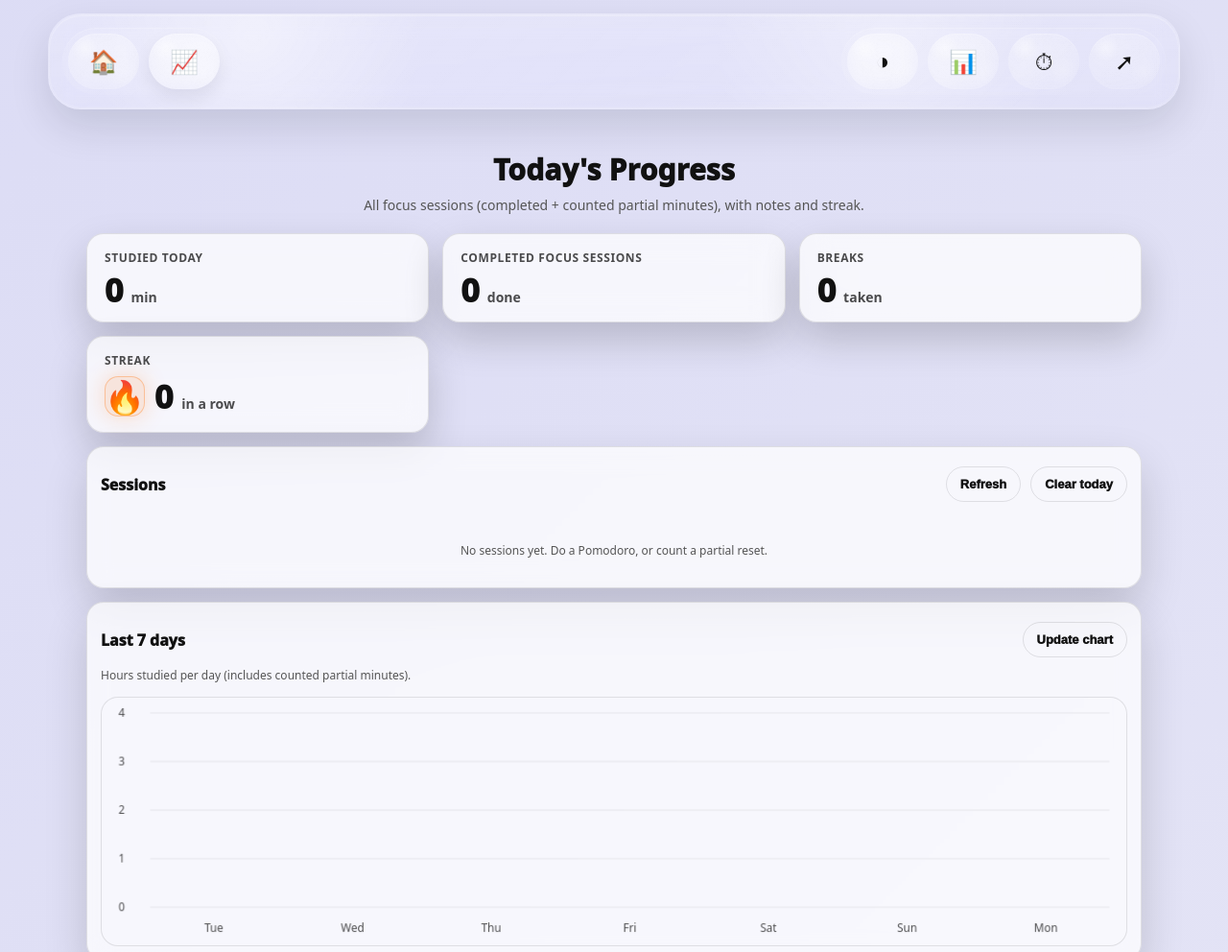
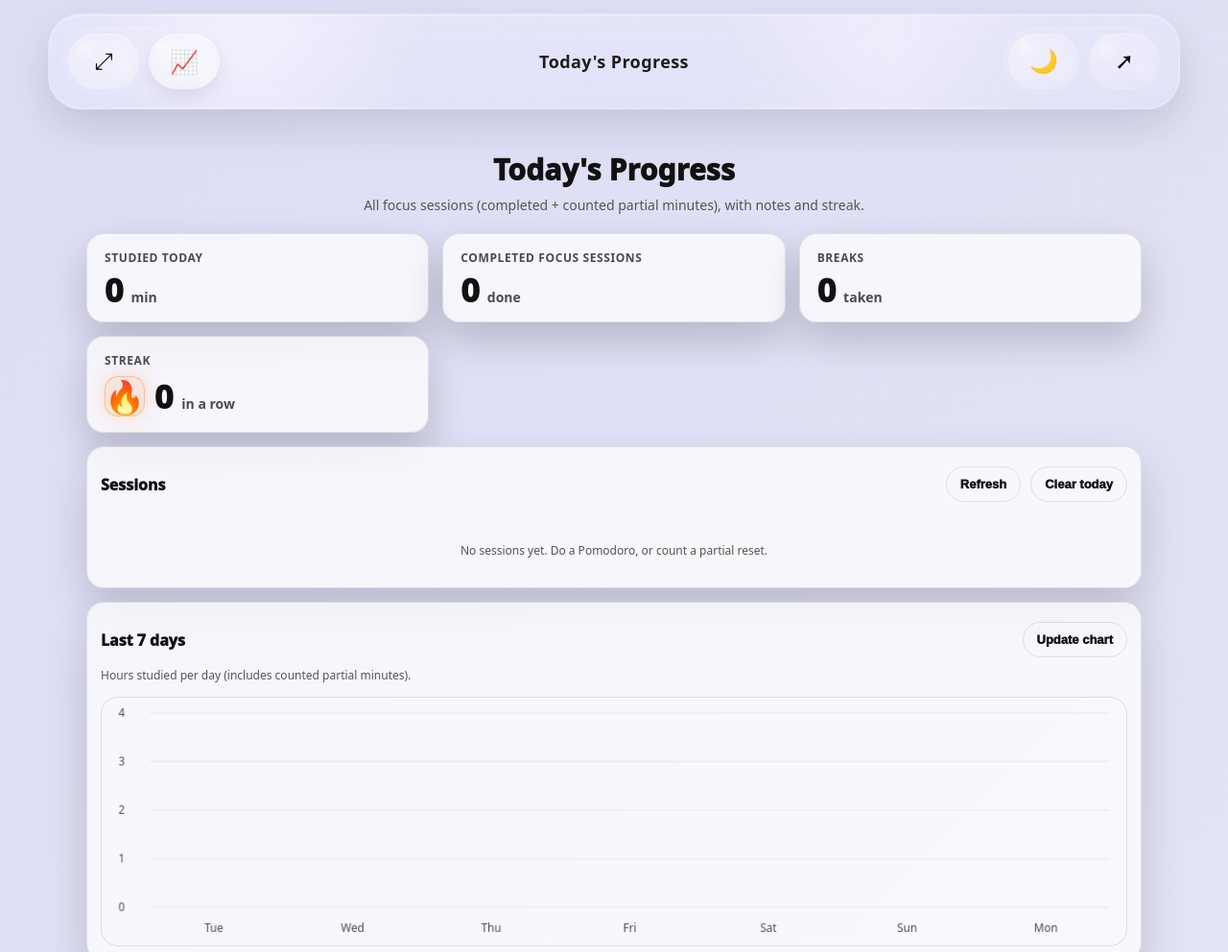
Before and after one commit to RaktheshTG/UniFocus, a plain HTML site: page FrontEnd/progress.html in a window 1280 px wide. Shown: the top 992 px of the page at 96% size. Drawn offline with Linux system fonts and the light colour scheme.

Commit message:
Navbar for all pages properly fixed

```diff
--- /dev/null
+++ b/FrontEnd/css/app-nav.css
@@ -0,0 +1,34 @@
+/* Shared navbar styles for the post-login app pages.
+   - Adds the .nav-center (with title) and .nav-orb-icon (compact orb)
+     used by the new entity navbar layout.
+   - These rules are intentionally generic so they work on top of
+     each page's own .navbar / .nav-pill-bar / .nav-orb styles. */
+
+.nav-center{
+  flex:1 1 auto;
+  display:flex;
+  justify-content:center;
+  align-items:center;
+  min-width:0;
+  padding:0 12px;
+  pointer-events:none;
+}
+
+.nav-center-title{
+  font-size:18px;
+  font-weight:800;
+  letter-spacing:0.4px;
+  text-align:center;
+  white-space:nowrap;
+  overflow:hidden;
+  text-overflow:ellipsis;
+  max-width:100%;
+  color:inherit;
+}
+
+.nav-orb-icon{
+  width:46px;
+  height:46px;
+  min-height:46px;
+  padding:0;
+}
--- a/FrontEnd/css/dashboard.css
+++ b/FrontEnd/css/dashboard.css
@@ -162,6 +162,35 @@
       box-shadow:inset 0 1px 0 rgba(255,255,255,0.16);
       position:relative;
       z-index:2;
+    }
+
+    .nav-center{
+      flex:1;
+      display:flex;
+      justify-content:center;
+      align-items:center;
+      pointer-events:none;
+      min-width:0;
+    }
+
+    .nav-center-title{
+      font-size:18px;
+      font-weight:800;
+      letter-spacing:0.4px;
+      color:var(--nav-ink);
+      text-align:center;
+      white-space:nowrap;
+      overflow:hidden;
+      text-overflow:ellipsis;
+      max-width:100%;
+      padding:0 14px;
+    }
+
+    .nav-orb-icon{
+      width:46px;
+      height:46px;
+      min-height:46px;
+      padding:0;
     }
 
     .nav-orb{
--- /dev/null
+++ b/FrontEnd/js/app-nav.js
@@ -0,0 +1,32 @@
+// Shared navbar helpers for all post-login pages.
+// Provides: goDashboard, logout, theme sync.
+
+function goDashboard(){
+  window.location.href = "dashboard.html";
+}
+
+function logout(){
+  ["user_id","full_name","email"].forEach(function(key){
+    localStorage.removeItem(key);
+  });
+  window.location.href = "login page.html";
+}
+
+// Ensure navbar theme glyph stays in sync across pages that define
+// their own setThemeUi (some pages use themeGlyph/themeHint like
+// dashboard/pomodoro; others use a single #themeBtn like navbar.js).
+function syncNavbarTheme(){
+  const theme = document.documentElement.getAttribute("data-theme") || "light";
+  const glyph = document.getElementById("themeGlyph");
+  const hint = document.getElementById("themeHint");
+  if(glyph) glyph.textContent = theme === "dark" ? "\u2600\uFE0F" : "\uD83C\uDF19";
+  if(hint) hint.textContent = theme === "dark" ? "Light" : "Dark";
+}
+
+(function(){
+  const saved = localStorage.getItem("theme");
+  if(saved){
+    document.documentElement.setAttribute("data-theme", saved);
+  }
+  syncNavbarTheme();
+})();
--- a/FrontEnd/js/progress.js
+++ b/FrontEnd/js/progress.js
@@ -251,20 +251,25 @@
       refresh();
     }
 
+    function syncThemeUi(theme){
+      const glyph=document.getElementById("themeGlyph");
+      const hint=document.getElementById("themeHint");
+      if(glyph) glyph.textContent=theme==="dark"?"\u2600\uFE0F":"\uD83C\uDF19";
+      if(hint) hint.textContent=theme==="dark"?"Light":"Dark";
+    }
+
     function toggleTheme(){
       const current=document.documentElement.getAttribute("data-theme");
       const next=current==="dark"?"light":"dark";
       document.documentElement.setAttribute("data-theme",next);
       localStorage.setItem("theme",next);
-      document.getElementById("themeBtn").textContent=next==="dark"?"Light":"Dark";
+      syncThemeUi(next);
     }
 
     (function init(){
-      const saved=localStorage.getItem("theme");
-      if(saved){
-        document.documentElement.setAttribute("data-theme",saved);
-        document.getElementById("themeBtn").textContent=saved==="dark"?"Light":"Dark";
-      }
+      const saved=localStorage.getItem("theme")||"light";
+      document.documentElement.setAttribute("data-theme",saved);
+      syncThemeUi(saved);
       document.getElementById("year").textContent=new Date().getFullYear();
       refresh();
       renderChart();
--- a/FrontEnd/progress.html
+++ b/FrontEnd/progress.html
@@ -4,40 +4,36 @@
   <title>Today's Progress • UniFocus</title>
   <meta name="viewport" content="width=device-width, initial-scale=1.0">
   <link rel="stylesheet" href="css/progress.css">
+  <link rel="stylesheet" href="css/app-nav.css">
 </head>
 
 <body>
   <div class="navbar">
     <div class="nav-side nav-left">
       <div class="nav-pill-bar">
-        <a class="nav-orb" href="index.html" aria-label="Home">
-          <span class="nav-emoji">&#127968;</span>
-          <span class="nav-orb-label">Home</span>
-        </a>
+        <button class="nav-orb" type="button" onclick="goDashboard()" aria-label="Back">
+          <span class="nav-emoji">&#10530;</span>
+          <span class="nav-orb-label">Back</span>
+        </button>
         <a class="nav-orb active" href="progress.html" aria-label="Progress">
           <span class="nav-emoji">&#128200;</span>
           <span class="nav-orb-label">Progress</span>
         </a>
       </div>
     </div>
+    <div class="nav-center">
+      <span class="nav-center-title">Today's Progress</span>
+    </div>
     <div class="nav-side nav-right">
       <div class="nav-pill-bar">
         <button class="nav-orb" type="button" onclick="toggleTheme()" aria-label="Theme">
-          <span class="nav-emoji">&#9681;</span>
-          <span class="nav-orb-label" id="themeBtn">Dark</span>
+          <span class="nav-emoji" id="themeGlyph">&#9728;&#65039;</span>
+          <span class="nav-orb-label" id="themeHint">Dark</span>
         </button>
-        <a class="nav-orb" href="dashboard.html" aria-label="Dashboard">
-          <span class="nav-emoji">&#128202;</span>
-          <span class="nav-orb-label">Dashboard</span>
-        </a>
-        <a class="nav-orb" href="pomodoro.html" aria-label="Pomodoro">
-          <span class="nav-emoji">&#9201;</span>
-          <span class="nav-orb-label">Pomodoro</span>
-        </a>
-        <a class="nav-orb" href="login page.html" aria-label="Logout">
+        <button class="nav-orb" type="button" onclick="logout()" aria-label="Logout">
           <span class="nav-emoji">&#10138;</span>
           <span class="nav-orb-label">Logout</span>
-        </a>
+        </button>
       </div>
     </div>
   </div>
@@ -97,6 +93,7 @@
 
     <footer>© <span id="year"></span> UniFocus</footer>
   </div>
+  <script src="js/app-nav.js"></script>
   <script src="js/progress.js"></script>
 </body>
 </html>
```
Also changed, not shown: FrontEnd/calendar.html (+13 -12 lines), FrontEnd/dashboard.html (+4 -4 lines), FrontEnd/habit.html (+13 -12 lines), FrontEnd/js/calendar.js (+11 -6 lines), FrontEnd/js/habit.js (+11 -8 lines), FrontEnd/js/recommendation.js (+11 -6 lines), FrontEnd/js/stress.js (+11 -8 lines), FrontEnd/js/timetable.js (+11 -8 lines), FrontEnd/js/todo.js (+11 -8 lines), FrontEnd/pomodoro.html (+13 -12 lines), FrontEnd/recommendation.html (+13 -12 lines), FrontEnd/stress.html (+13 -12 lines), FrontEnd/timetable.html (+13 -12 lines), FrontEnd/todo.html (+13 -12 lines).
